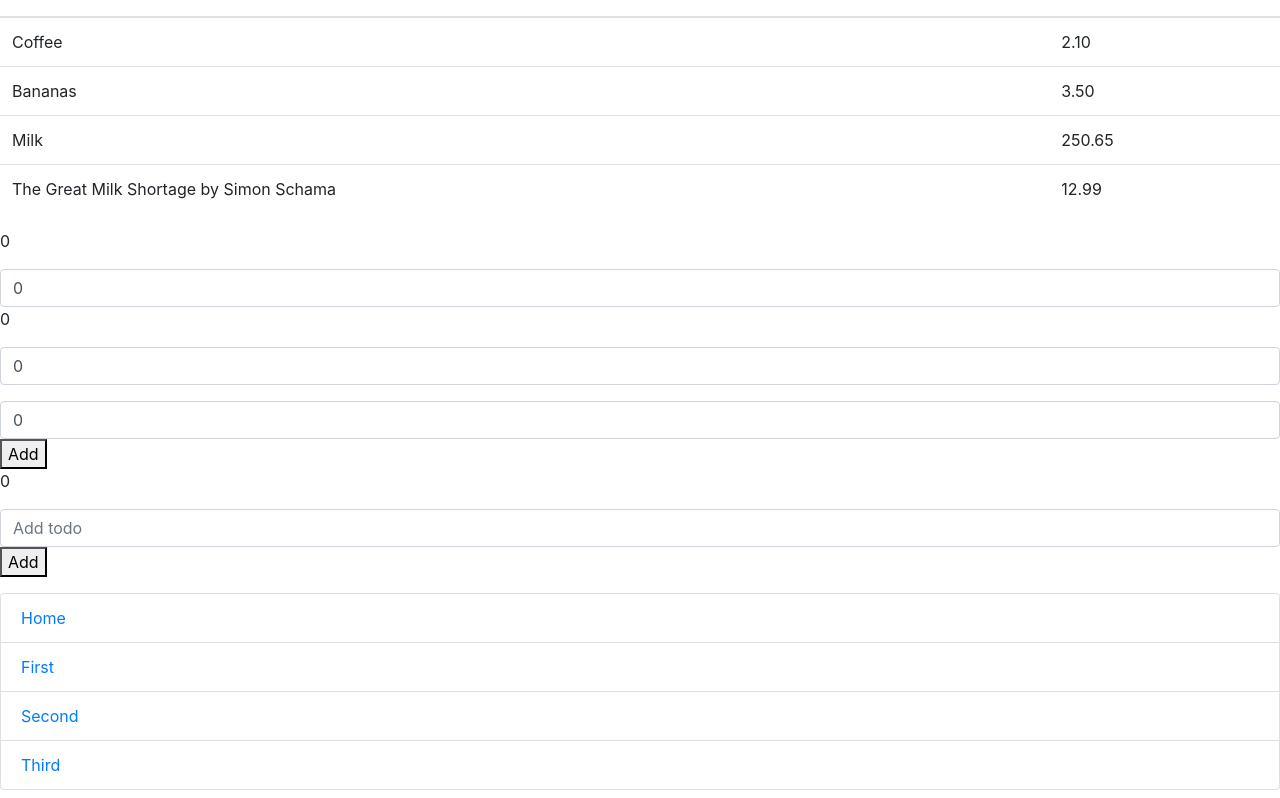
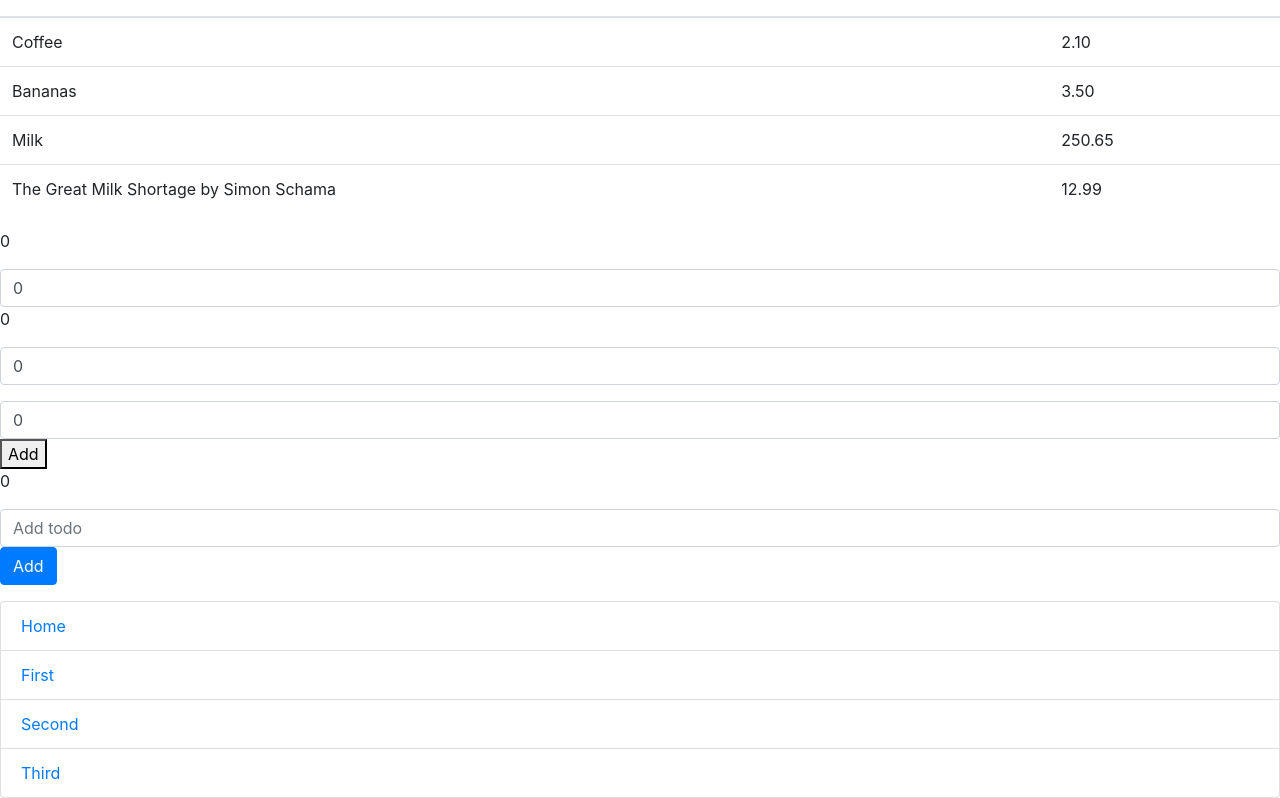
Before and after one commit to tom-meyrick/first-react-project, a React (Create React App) app: page / in a window 1280 px wide. Shown: the part 745-1543 px from the top of the page. Built offline with nearby package versions, Linux system fonts and the light colour scheme; the HTML template or start-up script is replaced by a standard one.

Commit message:
Completed list refactoring

```diff
--- a/src/List.js
+++ b/src/List.js
@@ -1,9 +1,7 @@
-// Create a <List> component that consists of a <ul>, an <input>, and a <button>Add</button>. When you click the "Add" button, whatever is in the <input> should get added to the <ul>.
-
-//Enter text in input
-//Click button - set state to be e.current.value
-//ul takes val from state
-//returns val as list item
+// Using only React Bootstrap components (there shouldn't be any HTML elements), create a <List> component that consists of a list group, an input, and an "Add" button. When you click the button, whatever is in the input should get added to the list group.
+import ListGroup from "react-bootstrap/ListGroup";
+import Form from "react-bootstrap/Form";
+import Button from "react-bootstrap/Button";
 
 import React, { Component } from "react";
 
@@ -28,21 +26,23 @@
     const { todo, list } = this.state;
     return (
       <div className="form-group">
-        <ul>
+        <ListGroup as="ul">
           {list.map((todo, index) => (
-            <li key={index}>{todo}</li>
+            <ListGroup.Item as="li" key={index}>
+              {todo}
+            </ListGroup.Item>
           ))}
-        </ul>
-        <form>
-          <input
+        </ListGroup>
+        <Form.Group>
+          <Form.Control
             type="text"
             className="form-control"
             placeholder="Add todo"
             value={todo}
             onChange={this.handleChange}
-          ></input>
-          <button onClick={this.handleClick}>Add</button>
-        </form>
+          />
+          <Button onClick={this.handleClick}>Add</Button>
+        </Form.Group>
       </div>
     );
   }
```
